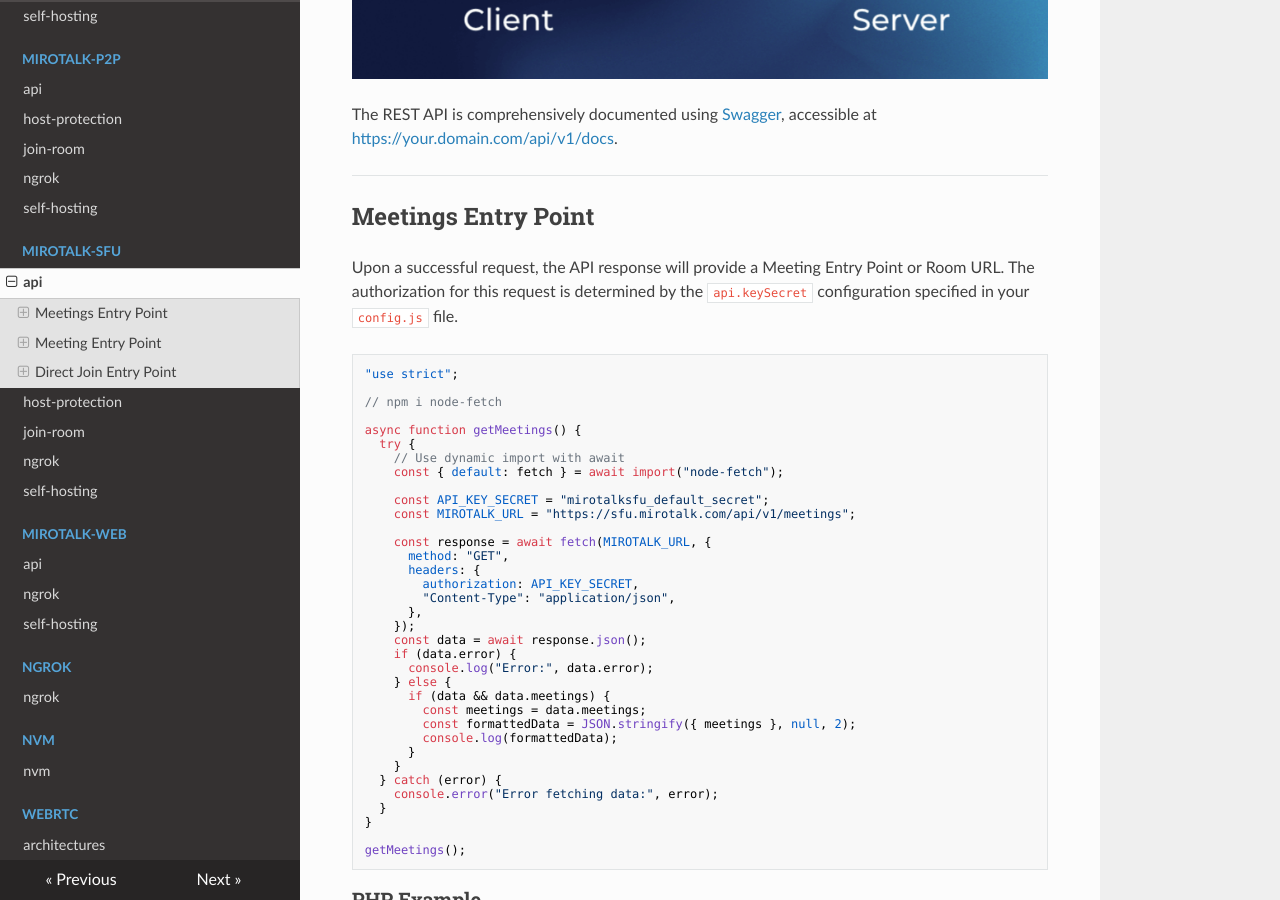
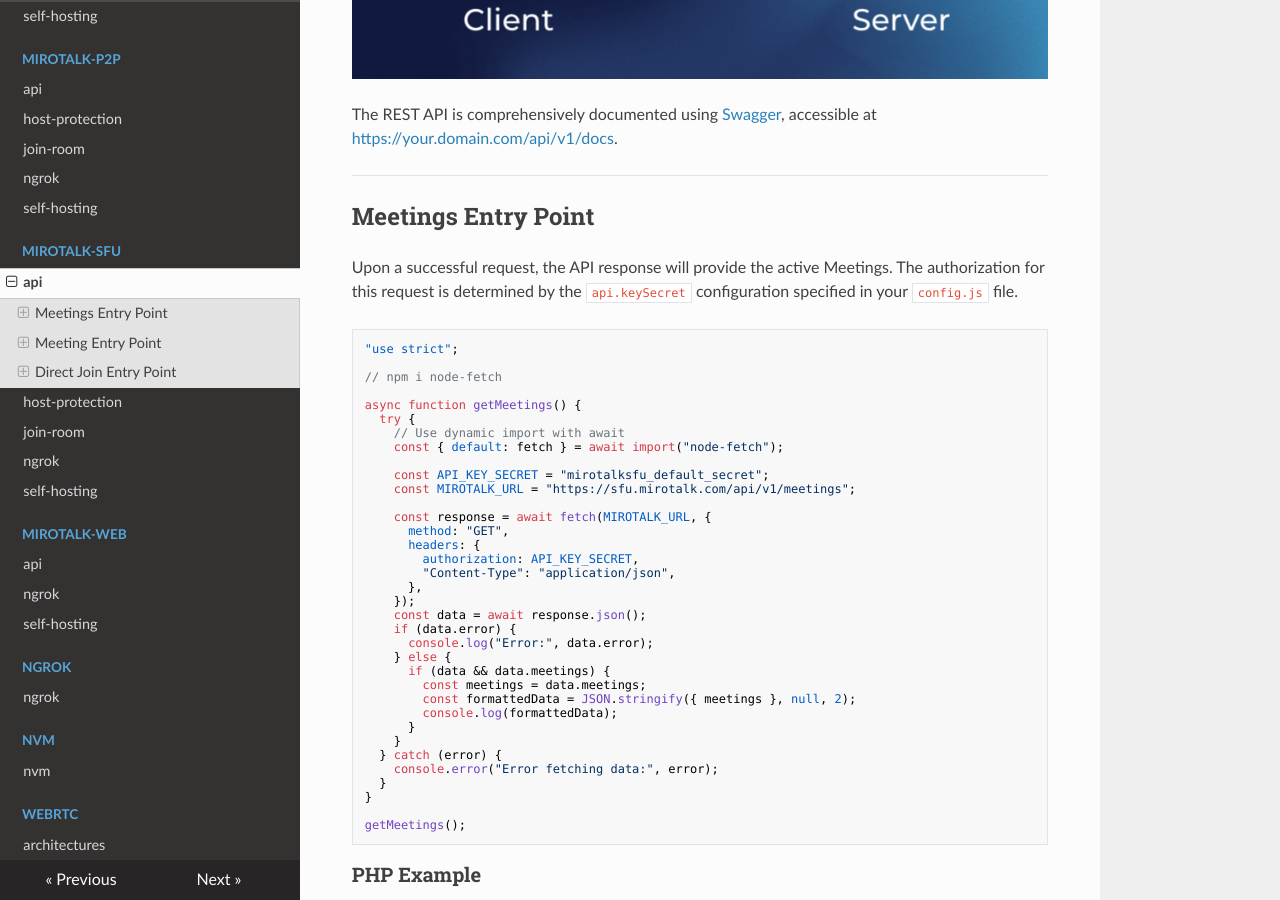
Before and after one commit to miroslavpejic85/mirotalk-docs, an MkDocs documentation site: the page built from docs/mirotalk-sfu/api.md, in a window 1280 px wide and 900 px high, scrolled down 367 px. Built offline with MkDocs 1.6.1, drawn with Linux system fonts in a browser that asks for light colours; nearby versions of some CDN libraries; some of the changed text lies outside the part shown.

Commit message:
[mirotalkdocs] - update docs

````diff
--- a/docs/mirotalk-sfu/api.md
+++ b/docs/mirotalk-sfu/api.md
@@ -8,7 +8,7 @@ The REST API is comprehensively documented using [Swagger](https://swagger.io/),
 
 ## Meetings Entry Point
 
-Upon a successful request, the API response will provide a Meeting Entry Point or Room URL. The authorization for this request is determined by the `api.keySecret` configuration specified in your `config.js` file.
+Upon a successful request, the API response will provide the active Meetings. The authorization for this request is determined by the `api.keySecret` configuration specified in your `config.js` file.
 
 ```javascript
 "use strict";
@@ -118,7 +118,6 @@ else:
 
 API_KEY_SECRET="mirotalksfu_default_secret"
 MIROTALK_URL="https://sfu.mirotalk.com/api/v1/meetings"
-#MIROTALK_URL="http://localhost:3010/api/v1/meetings"
 
 curl $MIROTALK_URL \
     --header "authorization: $API_KEY_SECRET" \
--- a/mkdocs.yml
+++ b/mkdocs.yml
@@ -1,4 +1,4 @@
-site_name: MiroTalk docs v1.1.10
+site_name: MiroTalk docs v1.1.11
 site_description: MiroTalk WebRTC documentations
 site_author: Miroslav Pejic (miroslav.pejic.85@gmail.com)
 copyright: © 2024 MiroTalk, all rights reserved
````
